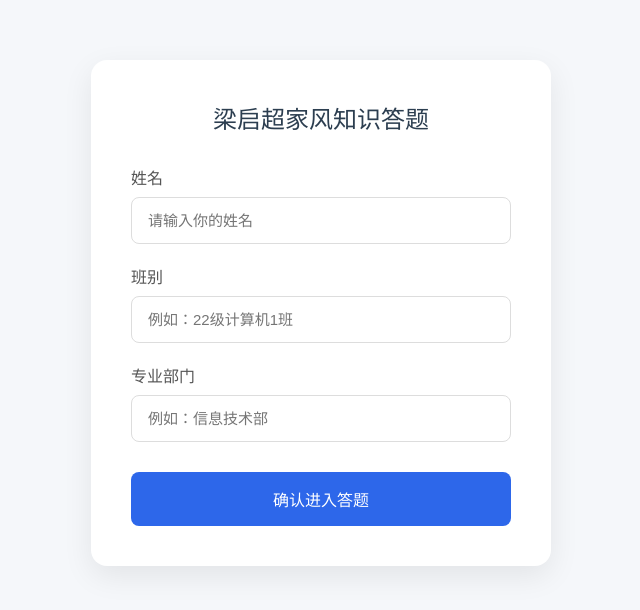
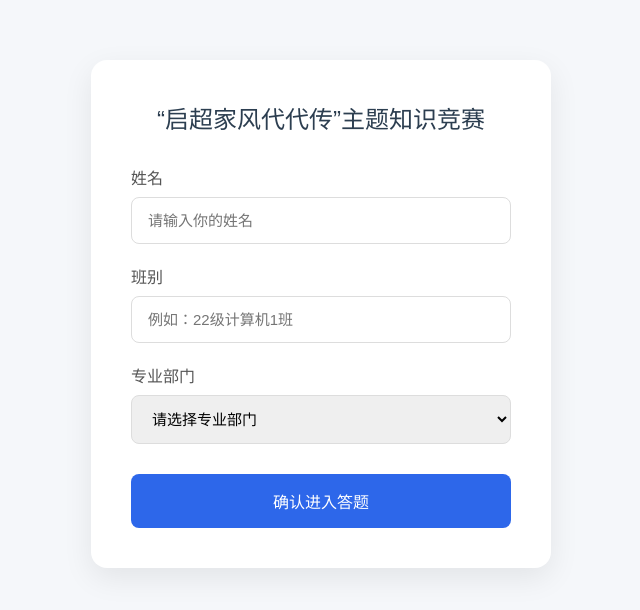
Before and after one commit to yqz2025/exam-liangqichao-2, a website: page dati-1/public/index.html in a window 1280 px wide. Shown: the whole page, without its empty margins (319-959 px from the left). Drawn offline with Linux system fonts and the light colour scheme.

Commit message:
Add files via upload

```diff
--- a/dati-1/public/index.html
+++ b/dati-1/public/index.html
@@ -18,7 +18,7 @@
 </head>
 <body>
     <div class="card">
-        <div class="title">梁启超家风知识答题</div>
+        <div class="title">“启超家风代代传”主题知识竞赛</div>
         <div class="input-item">
             <label>姓名</label>
             <input id="name" placeholder="请输入你的姓名">
@@ -29,7 +29,14 @@
         </div>
         <div class="input-item">
             <label>专业部门</label>
-            <input id="major" placeholder="例如：信息技术部">
+            <select id="major" style="width:100%;padding:14px 16px;border:1px solid #ddd;border-radius:8px;font-size:15px">
+                <option value="">请选择专业部门</option>
+                <option value="经管部">经管部</option>
+                <option value="幼康部">幼康部</option>
+                <option value="汽车部">汽车部</option>
+                <option value="机电部">机电部</option>
+                <option value="信息部">信息部</option>
+            </select>
         </div>
         <button class="btn" onclick="register()">确认进入答题</button>
     </div>
```
